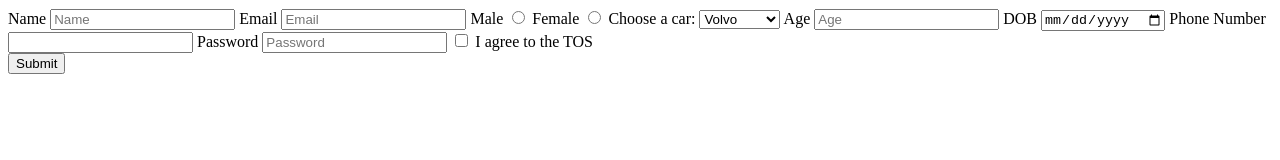
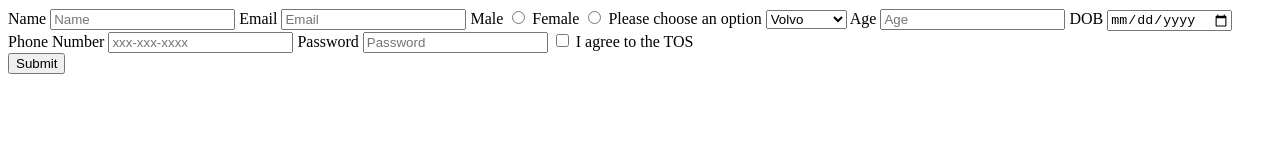
Before and after one commit to acciojob/signup-form-car-poojam444, a website: page main.html in a window 1280 px wide. Drawn offline with Linux system fonts and the light colour scheme.

Commit message:
created a submission

```diff
--- a/main.html
+++ b/main.html
@@ -18,9 +18,9 @@
 			<label for="gender_m">Male</label>
         <input type="radio" name="gender" id="gender_m" value="male" required>
         <label for="gender_f">Female</label>
-        <input type="radio" name="gender" id="gender_f" value="female">
+        <input type="radio" name="gender" id="gender_f" value="female" required>
 
-			<label for="cars">Choose a car:</label>
+			<label for="cars">Please choose an option</label>
        <select name="cars" id="cars" required>
   <option value="volvo">Volvo</option>
   <option value="saab">Saab</option>
@@ -35,7 +35,7 @@
 			<input type="date" id="dob" required>
 
 			<label for="tel">Phone Number</label>
-			<input type="number" id="tel">
+			<input type="number" id="tel" placeholder="xxx-xxx-xxxx">
 
 			<label for="password">Password</label>
 			<input type="password" id="password" placeholder="Password" required>
```
